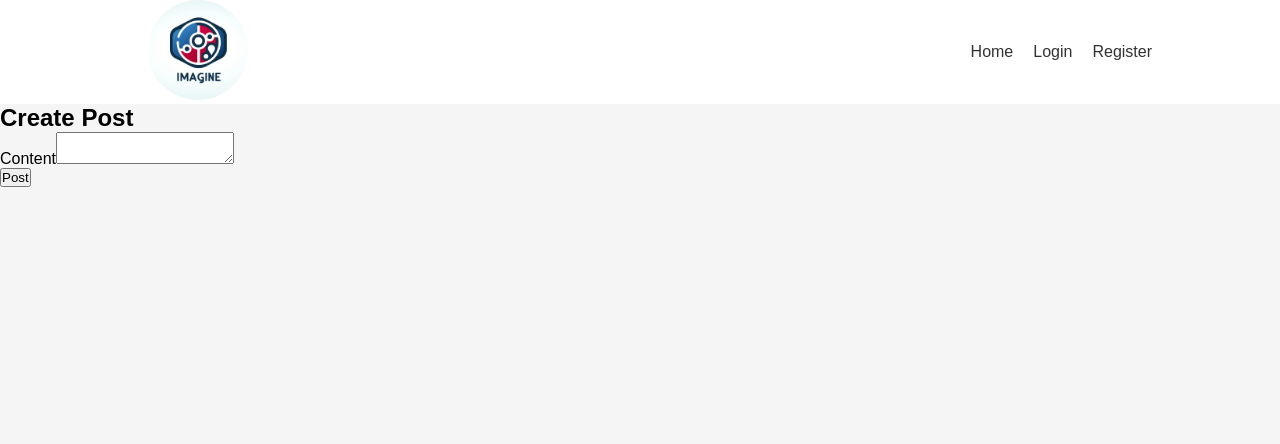
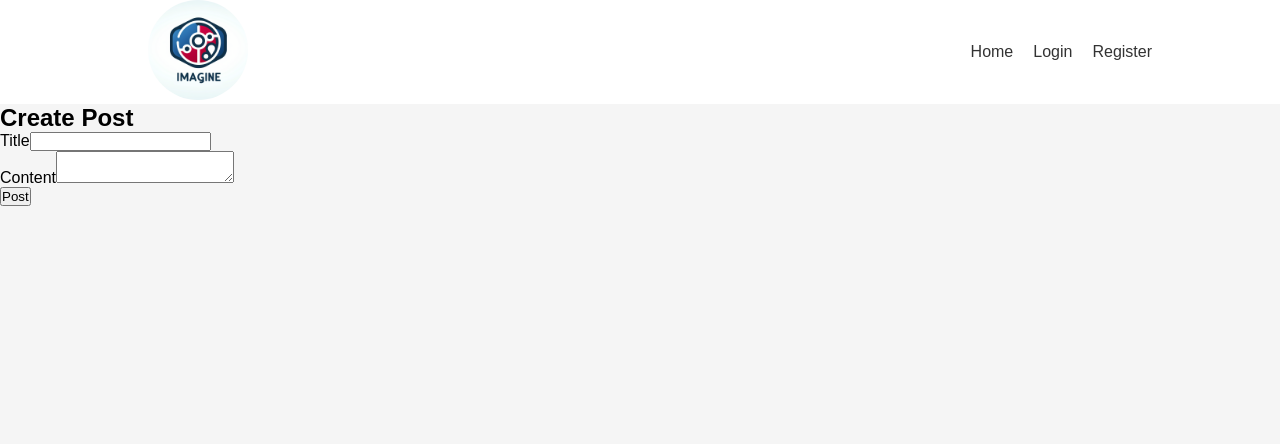
Before and after one commit to Mohanned-sameh/portfolio_Project_ALX, a Flask app: page / in a window 1280 px wide. Shown: the top 444 px of the page. Run offline with Flask 3, Linux system fonts and the light colour scheme; data that the repository does not hold is empty; some libraries are stand-ins or nearby versions.

Commit message:
Add title field to PostForm and update add_new_post route

```diff
--- a/socialmedia/forms.py
+++ b/socialmedia/forms.py
@@ -22,6 +22,7 @@ from flask_login import current_user
 
 
 class PostForm(FlaskForm):
+    title = StringField("Title", validators=[DataRequired()])
     content = TextAreaField("Content", validators=[DataRequired()])
     submit = SubmitField("Post")
 
--- a/socialmedia/routes/post.py
+++ b/socialmedia/routes/post.py
@@ -8,7 +8,8 @@ from flask_login import current_user, login_required
 @login_required
 def add_new_post():
     form = request.form["content"]
-    post = Post(content=form, author=current_user)
+    title = request.form["title"]
+    post = Post(content=form, author=current_user, title=title)
     db.session.add(post)
     db.session.commit()
     flash("Your post has been created!", "success")
--- a/socialmedia/templates/home.html
+++ b/socialmedia/templates/home.html
@@ -2,18 +2,20 @@
 <div>
   <form action="{{url_for('add_new_post')}}" method="post">
     {{ PostForm.hidden_tag() }}
-    <h2 class="label">Create Post</h2>
-    <div class="form-group">
-      <div class="form-content">
-        {{ PostForm.content.label }}{{ PostForm.content }}
-      </div>
-      <div class="form-submit">{{ PostForm.submit }}</div>
+    <h2>Create Post</h2>
+    <div>
+      <div>{{PostForm.title.label}}{{PostForm.title}}</div>
+      <div>{{PostForm.content.label}}{{PostForm.content}}</div>
+      <div>{{PostForm.submit}}</div>
     </div>
   </form>
   <div>
     {% for post in posts %}
-    <p>{{ post.content }}</p>
-    <p>{{post.author}}</p>
+    <div>
+      <h3>{{ post.title }}</h3>
+      <p>{{ post.content }}</p>
+      <p>{{post.author.username}}</p>
+    </div>
     {% endfor %}
   </div>
 </div>
```
Also changed, not shown: socialmedia/static/profilepictures/c129e3acdc801d5b.png (added).
